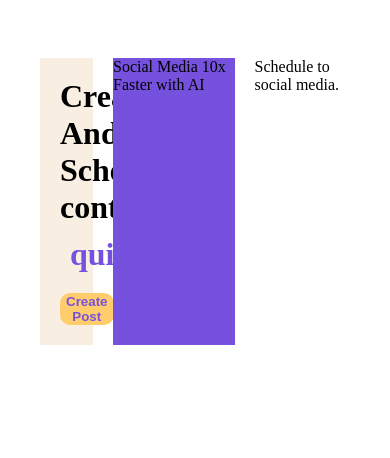
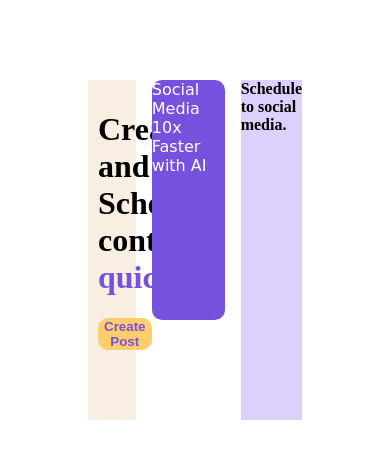
Before and after one commit to Ahmed8881/Bento-Grid, a plain HTML site: page index.html in a window 390 px wide. Drawn offline with Linux system fonts and the light colour scheme.

Commit message:
Refactor styles and layout for improved content display and responsiveness

```diff
--- a/index.html
+++ b/index.html
@@ -9,9 +9,7 @@
   <title>Frontend Mentor | Bento grid</title>
 
   <style>
-    *{
-      margin:10px
-    }
+
    .parent{
     width: 100%;
     height: 100%;
@@ -19,8 +17,8 @@
    }
    .child-1{
     background-color: #F9EEE2;
-    width: 10%;
-    height: 20%;
+    width: 13%;
+    height: 20rem;
     padding: 10px;
 
    }
@@ -36,10 +34,18 @@
 
    }
     .child-2{
-  background-color: #7651DD;
+      background-color: #7651DD;
+    height: 15rem;
+    margin: 0 1rem;
+    border-radius: 10px;
+    font-weight: 500;
+    color: white;
+    font-family: cursive;
     }
     .child-3{
-
+      background: #DCD1FC;
+    color: black;
+    font-weight: bold;
     }
     .child-4{
 
@@ -58,10 +64,10 @@
 </head>
 <body>
   <div class="parent">
-    <div style="display: flex;">
+    <div style="display: flex; margin: 5rem;">
 
    <div class="child-1">
-    <h1>Create And Schedule content <div class="head1-child">quicker</div></h1>
+    <h1>Create and Schedule content <div class="head1-child">quicker</div></h1>
   <button class="child-1-btn">Create Post</button>
   </div>
    <div class="child-2">
```
